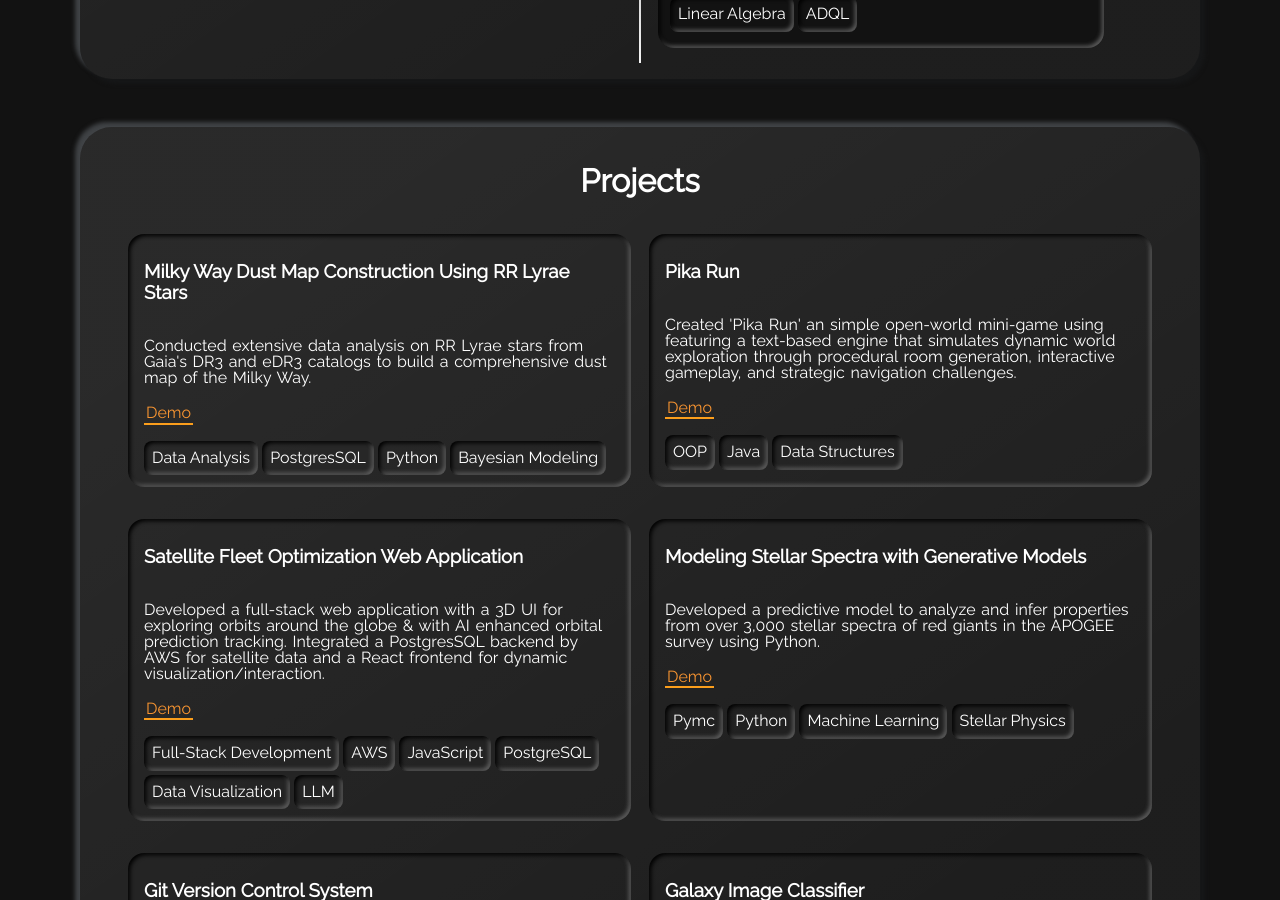
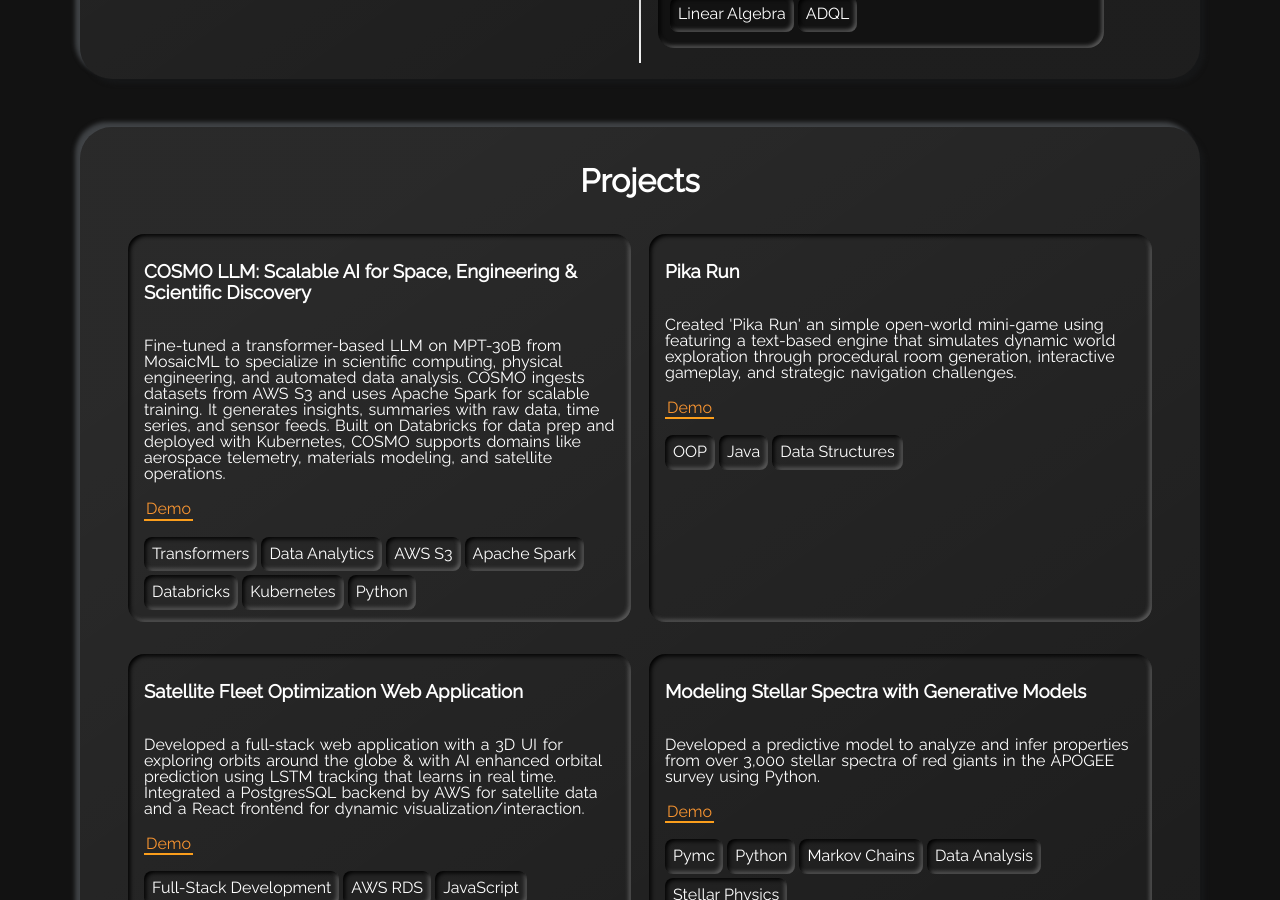
Before and after one commit to mannyzzle/enmanuel-hernandez, a Jekyll site: the page built from index.html, in a window 1280 px wide and 900 px high, scrolled down 2994 px. Built offline with Jekyll 4.4.1, drawn with Linux system fonts in a browser that asks for light colours; some of the changed text lies outside the part shown.

Commit message:
added more project

```diff
--- a/_data/projects.yml
+++ b/_data/projects.yml
@@ -13,14 +13,18 @@
 #     - tag: AngularJS
 #     - tag: Node
 
-- name: "Milky Way Dust Map Construction Using RR Lyrae Stars"
-  descr: "Conducted extensive data analysis on RR Lyrae stars from Gaia's DR3 and eDR3 catalogs to build a comprehensive dust map of the Milky Way."
-  demo: https://github.com/mannyzzle/Constructing-Milky-Way-Dust-Map
+- name: "COSMO LLM: Scalable AI for Space, Engineering & Scientific Discovery"
+  descr: "Fine-tuned a transformer-based LLM on MPT-30B from MosaicML to specialize in scientific computing, physical engineering, and automated data analysis. COSMO ingests datasets from AWS S3 and uses Apache Spark for scalable training. It generates insights, summaries with raw data, time series, and sensor feeds. Built on Databricks for data prep and deployed with Kubernetes, COSMO supports domains like aerospace telemetry, materials modeling, and satellite operations."
+  demo: https://github.com/mannyzzle/COSMO-LLM
   tags:
-    - tag: Data Analysis
-    - tag: PostgresSQL
+    - tag: Transformers
+    - tag: Data Analytics
+    - tag: AWS S3
+    - tag: Apache Spark
+    - tag: Databricks
+    - tag: Kubernetes
     - tag: Python
-    - tag: Bayesian Modeling
+
 
 - name: "Pika Run"
   descr: "Created 'Pika Run' an simple open-world mini-game using featuring a text-based engine that simulates dynamic world exploration through procedural room generation, interactive gameplay, and strategic navigation challenges."
@@ -31,15 +35,16 @@
     - tag: Data Structures
 
 - name: "Satellite Fleet Optimization Web Application"
-  descr: "Developed a full-stack web application with a 3D UI for exploring orbits around the globe & with AI enhanced orbital prediction tracking. Integrated a PostgresSQL backend by AWS for satellite data and a React frontend for dynamic visualization/interaction."
+  descr: "Developed a full-stack web application with a 3D UI for exploring orbits around the globe & with AI enhanced orbital prediction using LSTM tracking that learns in real time. Integrated a PostgresSQL backend by AWS for satellite data and a React frontend for dynamic visualization/interaction."
   demo: https://mannyzzle.github.io/Satellite-Interactive-Visualizer-And-Fleet-Optimization/
   tags:
     - tag: Full-Stack Development
-    - tag: AWS
+    - tag: AWS RDS
     - tag: JavaScript
+    - tag: React/Node.js
     - tag: PostgreSQL
-    - tag: Data Visualization
-    - tag: LLM
+    - tag: Python Scripting
+    - tag:
 
 
 - name: "Modeling Stellar Spectra with Generative Models"
@@ -48,7 +53,8 @@
   tags:
     - tag: Pymc
     - tag: Python
-    - tag: Machine Learning
+    - tag: Markov Chains
+    - tag: Data Analysis
     - tag: Stellar Physics
 
 - name: "Git Version Control System"
@@ -64,7 +70,7 @@
   descr: "Developed a sophisticated machine learning model using PyTorch to classify galaxies based on shape, utilizing images from the Sloan Digital Sky Survey and Galaxy Zoo project."
   demo: https://github.com/mannyzzle/Galaxy-Image-Classifier
   tags:
-    - tag: Machine Learning
+    - tag: Resnet Neural Networks
     - tag: PyTorch
     - tag: Cosmology
     - tag: Python
```
